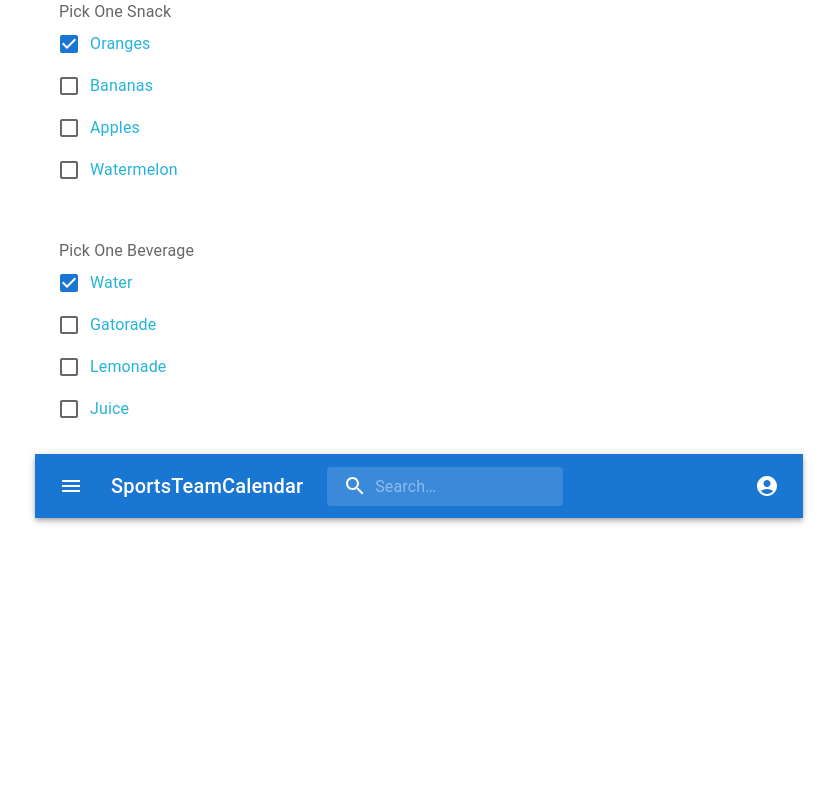
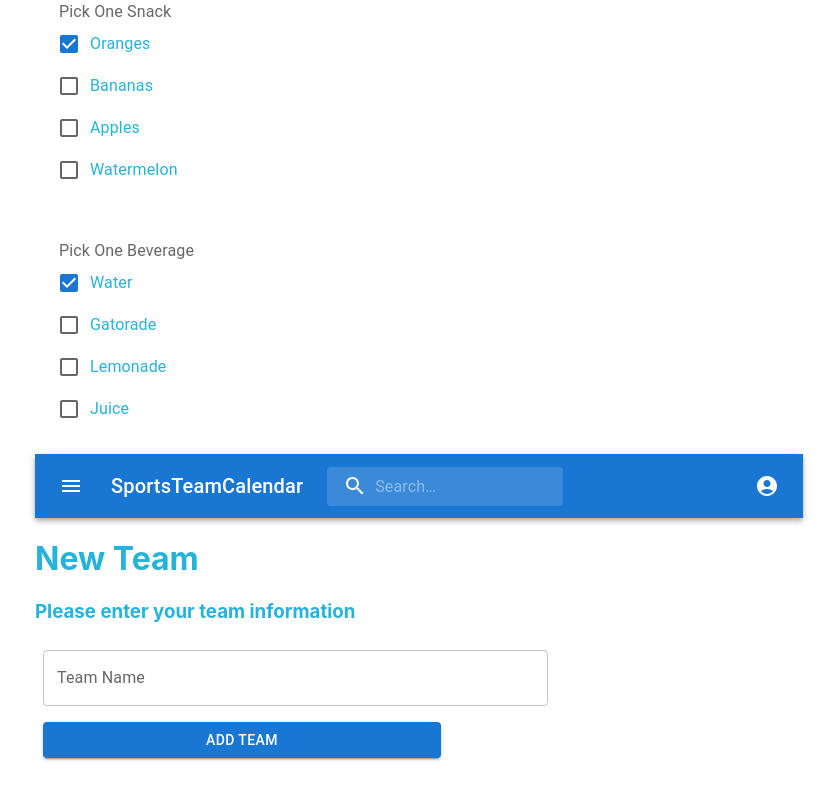
Before and after one commit to NatalieMae/SportsTeamCalendar, a React (Create React App) app: page / in a window 1280 px wide. Shown: the part 2035-2835 px from the top of the page, without its empty margins (221-1058 px from the left). Before the commit the page ends 2809 px from the top, so only its background shows below. Built offline with nearby package versions, Linux system fonts and the light colour scheme.

Commit message:
form created

```diff
--- a/src/App.js
+++ b/src/App.js
@@ -8,6 +8,7 @@ import UserSignIn from './components/userSignIn';
 import Calendarview from './components/Calendarview';
 import Snack from './components/Snack'
 import Beverage from './components/Beverage'
+import NewTeamForm from './components/NewTeamForm';
 
 
 function App() {
@@ -27,6 +28,7 @@ function App() {
         <Snack />
         <Beverage />
         <PrimaryNavbar />
+        <NewTeamForm />
       </div>
     </main>
 
--- /dev/null
+++ b/src/components/NewTeamForm.jsx
@@ -0,0 +1,62 @@
+import * as React from 'react';
+import {useState} from 'react';
+import Button from '@mui/material/Button';
+import Box from '@mui/material/Box';
+import TextField from '@mui/material/TextField';
+
+
+
+function NewTeamForm(){
+
+
+    const [newTeam, setNewTeam] = useState({})
+
+
+    const handleData=({target})=>{
+        const{name,value} = target
+        console.log(name,value)
+        setNewTeam({[name]: value})
+
+    }
+
+    return(
+
+        <main>
+            <h1>New Team</h1>
+            <h3>Please enter your team information</h3>
+                <form action= "">
+                    <Box  component="form"
+                     sx={{
+                        '& > :not(style)': { m: 1, width: '50ch' },
+                         }}
+                         noValidate
+                        autoComplete="off"
+                        >
+                        <TextField id="New Team Name"
+                        label="Team Name"
+                        variant="outlined"
+                        name = 'newTeam'
+                        type = 'text'
+                        onChange = {handleData}
+                        maxLength = {10}
+                        />
+                        <br />
+
+                        <Button variant = 'contained' type="submit" size = "medium">
+                            Add Team
+                        </Button>
+
+
+                    </Box>
+                </form>
+            </main>
+
+
+
+
+
+    )
+
+}
+
+export default NewTeamForm;
```
Also changed, not shown: src/components/Teamform.jsx (deleted, +0 -75 lines).
